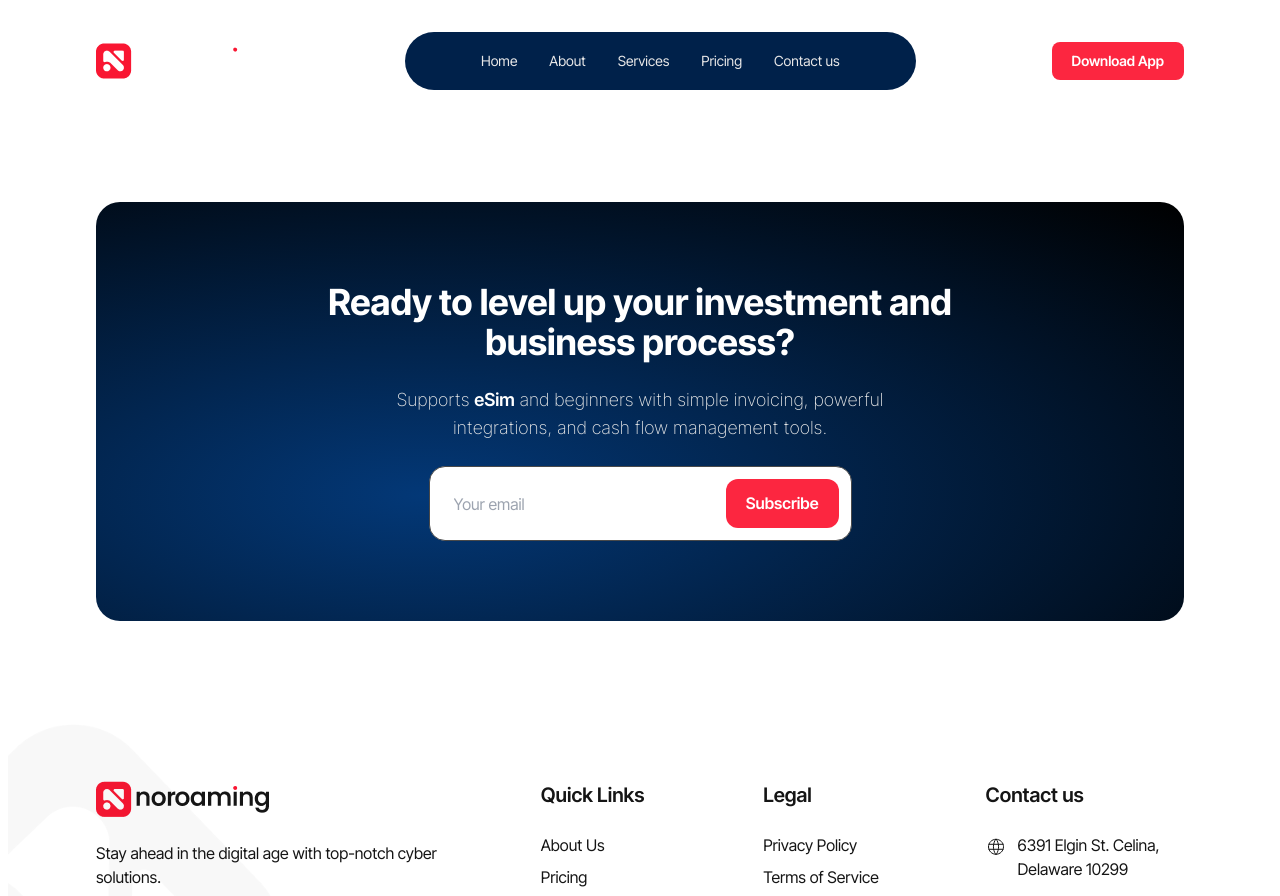
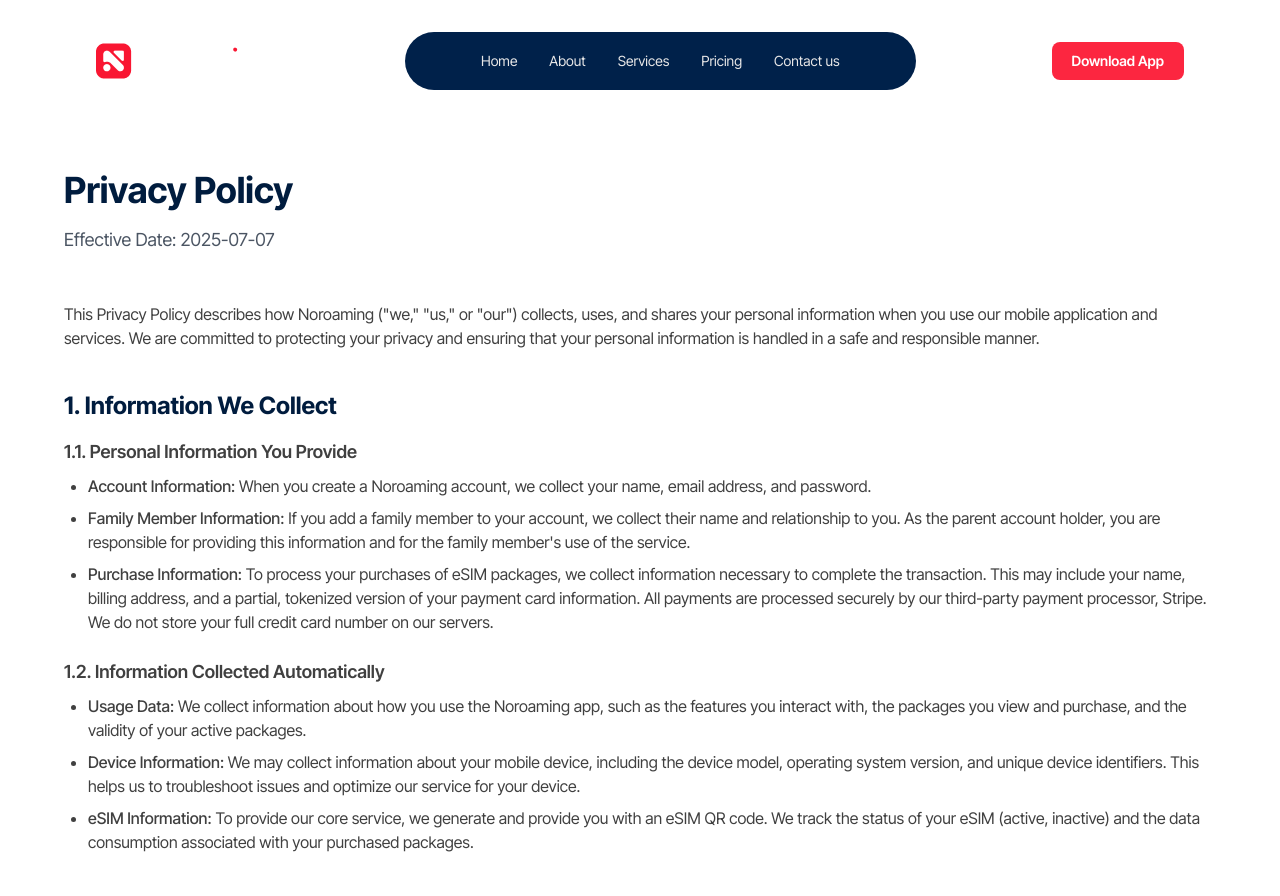
Before and after one commit to md-nafis-sadik/noroaming-landing, a Next.js app: page /privacy-policy in a window 1280 px wide. Shown: the top 896 px of the page. Built offline with nearby package versions, Linux system fonts and the light colour scheme; no server answers.

Commit message:
privacy policy

```diff
--- a/app/layout.tsx
+++ b/app/layout.tsx
@@ -3,7 +3,6 @@
 import "@/styles/globals.css";
 import "@/styles/app.css";
 import Footer from "@/components/footer/Footer";
-import LetsTalk from "@/components/letsTalk/LetsTalkHome";
 import Navbar from "@/components/navigation/Navbar";
 import { cn } from "@/lib/utils";
 import LenisWrapper from "@/components/wrapper/LenisWrapper";
@@ -38,7 +37,6 @@
         <LenisWrapper>
           <Navbar />
           {children}
-          <LetsTalk />
           <Footer />
         </LenisWrapper>
       </body>
--- a/app/page.tsx
+++ b/app/page.tsx
@@ -5,6 +5,7 @@
 import Destinations from "@/components/home/Destinations";
 import WhyChoose from "@/components/home/WhyChoose";
 import CollaborateMarquee from "@/components/shared/CollaborateMarquee";
+import LetsTalkHome from "@/components/letsTalk/LetsTalkHome";
 
 const HomePage = () => {
   return (
@@ -16,6 +17,7 @@
       <Testimonial />
       <FAQ />
       <CollaborateMarquee/>
+      <LetsTalkHome />
     </main>
   );
 };
--- a/app/privacy-policy/page.tsx
+++ b/app/privacy-policy/page.tsx
@@ -1,8 +1,125 @@
-
-
 function PrivacyPolicy() {
   return (
-    <section className="">
+    <section className="containerX mx-auto px-0 lg:px-16 2xl:px-24 py-12 font-inter">
+      <div className="mb-12">
+        <h1 className="text-4xl font-bold mb-4" style={{ color: '#001C3E' }}>Privacy Policy</h1>
+        <p className="text-lg text-gray-600">Effective Date: 2025-07-07</p>
+      </div>
+
+      <div className="bg-white rounded-lg">
+        <div className="mb-10">
+          <p className="mb-6">
+            This Privacy Policy describes how Noroaming ("we," "us," or "our") collects, uses, and shares your personal information when you use our mobile application and services. We are committed to protecting your privacy and ensuring that your personal information is handled in a safe and responsible manner.
+          </p>
+        </div>
+
+        <div className="space-y-10">
+          {/* Section 1 */}
+          <div>
+            <h2 className="text-2xl font-bold mb-4" style={{ color: '#001C3E' }}>1. Information We Collect</h2>
+            <div className="space-y-6">
+              <div>
+                <h3 className="text-lg font-semibold mb-2">1.1. Personal Information You Provide</h3>
+                <ul className="list-disc pl-6 space-y-2">
+                  <li><span className="font-medium">Account Information:</span> When you create a Noroaming account, we collect your name, email address, and password.</li>
+                  <li><span className="font-medium">Family Member Information:</span> If you add a family member to your account, we collect their name and relationship to you. As the parent account holder, you are responsible for providing this information and for the family member's use of the service.</li>
+                  <li><span className="font-medium">Purchase Information:</span> To process your purchases of eSIM packages, we collect information necessary to complete the transaction. This may include your name, billing address, and a partial, tokenized version of your payment card information. All payments are processed securely by our third-party payment processor, Stripe. We do not store your full credit card number on our servers.</li>
+                </ul>
+              </div>
+              <div>
+                <h3 className="text-lg font-semibold mb-2">1.2. Information Collected Automatically</h3>
+                <ul className="list-disc pl-6 space-y-2">
+                  <li><span className="font-medium">Usage Data:</span> We collect information about how you use the Noroaming app, such as the features you interact with, the packages you view and purchase, and the validity of your active packages.</li>
+                  <li><span className="font-medium">Device Information:</span> We may collect information about your mobile device, including the device model, operating system version, and unique device identifiers. This helps us to troubleshoot issues and optimize our service for your device.</li>
+                  <li><span className="font-medium">eSIM Information:</span> To provide our core service, we generate and provide you with an eSIM QR code. We track the status of your eSIM (active, inactive) and the data consumption associated with your purchased packages.</li>
+                </ul>
+              </div>
+            </div>
+          </div>
+
+          {/* Section 2 */}
+          <div>
+            <h2 className="text-2xl font-bold mb-4" style={{ color: '#001C3E' }}>2. How We Use Your Information</h2>
+            <ul className="list-disc pl-6 space-y-2">
+              <li>To Provide and Manage Your Service: To create and manage your account, process your eSIM package purchases, and display your purchased package summary on the home screen.</li>
+              <li>To Facilitate Family Accounts: To allow a parent account to purchase and manage eSIM packages for family members and to allow family members to view their eSIM QR code and data usage.</li>
+              <li>Payment Processing: To securely process your payments for eSIM packages through our payment processor, Stripe.</li>
+              <li>Customer Support: To respond to your inquiries, troubleshoot problems, and provide you with support.</li>
+              <li>To Improve Our Services: To understand how our users interact with our app, which allows us to improve the user experience, develop new features, and enhance the overall quality of our service.</li>
+              <li>To Communicate With You: To send you important information about your account, transactions, and updates to our services or policies.</li>
+            </ul>
+          </div>
+
+          {/* Section 3 */}
+          <div>
+            <h2 className="text-2xl font-bold mb-4" style={{ color: '#001C3E' }}>3. How We Share Your Information</h2>
+            <ul className="list-disc pl-6 space-y-2">
+              <li><span className="font-medium">With Our Service Providers:</span> We share information with third-party service providers who perform services on our behalf, such as payment processing. Our payment processor, Stripe, has its own privacy policy, and we encourage you to review it. We only share the information necessary for them to perform their services.</li>
+              <li><span className="font-medium">For Legal Reasons:</span> We may disclose your information if we are required to do so by law or in response to a valid legal request, such as a court order or government inquiry.</li>
+              <li><span className="font-medium">To Protect Our Rights:</span> We may disclose your information to protect the rights, property, or safety of Noroaming, our users, or others.</li>
+            </ul>
+            <p className="mt-4">We do not sell your personal information to third parties.</p>
+          </div>
+
+          {/* Section 4 */}
+          <div>
+            <h2 className="text-2xl font-bold mb-4" style={{ color: '#001C3E' }}>4. Your Choices and Rights</h2>
+            <div className="grid md:grid-cols-2 gap-6">
+              <div className="border border-gray-200 rounded-lg p-4">
+                <h3 className="font-semibold mb-2">Access and Correction</h3>
+                <p>You can access and update your account information at any time through the app's settings.</p>
+              </div>
+              <div className="border border-gray-200 rounded-lg p-4">
+                <h3 className="font-semibold mb-2">Data Deletion</h3>
+                <p>You may request the deletion of your account and associated personal information by contacting us at kontakt@egalactic.com. Please note that we may be required to retain certain information for legal or legitimate business purposes.</p>
+              </div>
+              <div className="border border-gray-200 rounded-lg p-4">
+                <h3 className="font-semibold mb-2">Communications</h3>
+                <p>You can opt-out of receiving promotional emails from us by following the unsubscribe instructions in those emails. However, you will still receive transactional emails related to your account and purchases.</p>
+              </div>
+            </div>
+          </div>
+
+          {/* Section 5 */}
+          <div>
+            <h2 className="text-2xl font-bold mb-4" style={{ color: '#001C3E' }}>5. Data Storage and Security</h2>
+            <p>
+              We take reasonable measures to protect your personal information from unauthorized access, use, or disclosure. We use a variety of security technologies and procedures to help protect your information. All data is stored on secure servers, and we use encryption to protect sensitive information transmitted online.
+            </p>
+          </div>
+
+          {/* Section 6 */}
+          <div>
+            <h2 className="text-2xl font-bold mb-4" style={{ color: '#001C3E' }}>6. Children's Privacy</h2>
+            <p>
+              Our services are not directed to children under the age of 13 without the consent and supervision of a parent or guardian. The family member feature is intended for a parent or legal guardian to manage eSIM access for their dependents. We do not knowingly collect personal information from children under 13 without parental consent. If you believe we have collected information from a child under 13 without proper consent, please contact us immediately at kontakt@egalactic.com.
+            </p>
+          </div>
+
+          {/* Section 7 */}
+          <div>
+            <h2 className="text-2xl font-bold mb-4" style={{ color: '#001C3E' }}>7. International Data Transfers</h2>
+            <p>
+              Your information may be transferred to, and maintained on, computers located outside of your state, province, country, or other governmental jurisdiction where the data protection laws may differ from those in your jurisdiction. By using our service, you consent to the transfer of your information to these jurisdictions.
+            </p>
+          </div>
+
+          {/* Section 8 */}
+          <div>
+            <h2 className="text-2xl font-bold mb-4" style={{ color: '#001C3E' }}>8. Changes to This Privacy Policy</h2>
+            <p>
+              We may update this Privacy Policy from time to time. We will notify you of any changes by posting the new Privacy Policy on this page and updating the "Effective Date" at the top. We encourage you to review this Privacy Policy periodically for any changes.
+            </p>
+          </div>
+
+          {/* Contact Section */}
+          <div className="">
+            <h2 className="text-2xl font-bold mb-4" style={{ color: '#001C3E' }}>9. Contact Us</h2>
+            <p className="mb-2">If you have any questions about this Privacy Policy, please contact us at:</p>
+            <p className="font-semibold text-blue-600">kontakt@egalactic.com</p>
+          </div>
+        </div>
+      </div>
 
     </section>
   );
--- a/services/data/home.data.tsx
+++ b/services/data/home.data.tsx
@@ -112,7 +112,7 @@
   support: {
     title: "Legal",
     links: [
-      { text: "Privacy Policy", href: "#privacy-policy" },
+      { text: "Privacy Policy", href: "/privacy-policy" },
       { text: "Terms of Service", href: "#terms-of-service" },
 
     ],
--- a/services/data/shared.data.tsx
+++ b/services/data/shared.data.tsx
@@ -8,7 +8,7 @@
 export const routes = {
   homepage: {
     name: "Home",
-    link: "#",
+    link: "/",
     activeRoute: "#",
   },
   about: {
```
